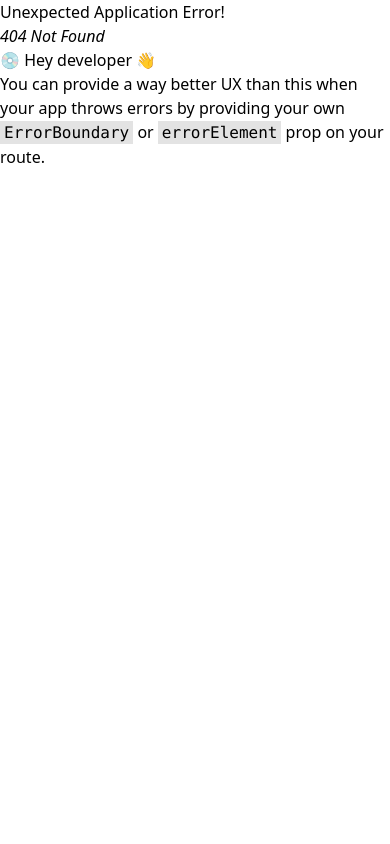
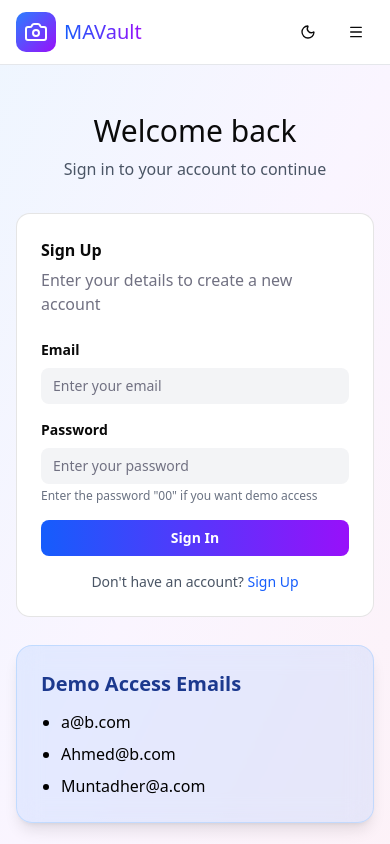
Before and after one commit to Eng-Muntadher/MAVault, a React (Vite) app: page /sign-in in a window 390 px wide. Before the commit this address had no page. Shown: the top 844 px of the page. Built offline with nearby package versions, Linux system fonts and the light colour scheme.

Commit message:
feat: add static responsive Sign In and Sign Up pages

```diff
--- a/src/components/NavActions.tsx
+++ b/src/components/NavActions.tsx
@@ -1,4 +1,5 @@
 import { Menu, Moon, Search } from "lucide-react";
+import { Link } from "react-router-dom";
 
 function NavActions() {
   return (
@@ -23,13 +24,19 @@ function NavActions() {
         <Moon size={16} />
       </button>
 
-      <button className="text-sm font-semibold px-4 py-2 cursor-pointer max-[890px]:hidden text-(--text-color) hover:bg-[#e9ebef] rounded-md">
+      <Link
+        to="/sign-in"
+        className="text-sm font-semibold px-4 py-2 cursor-pointer max-[890px]:hidden text-(--text-color) hover:bg-[#e9ebef] rounded-md"
+      >
         Sign In
-      </button>
+      </Link>
 
-      <button className="btn-bg text-(--text-color-2) font-semibold text-sm px-4 py-2 rounded-lg cursor-pointer max-[890px]:hidden">
+      <Link
+        to="/sign-up"
+        className="btn-bg text-(--text-color-2) font-semibold text-sm px-4 py-2 rounded-lg cursor-pointer max-[890px]:hidden"
+      >
         Sign Up
-      </button>
+      </Link>
 
       <button className="w-9 h-9 justify-center items-center rounded-md max-[890px]:flex min-[890px]:hidden cursor-pointer text-(--text-color) hover:bg-[#e9ebef]">
         <Menu size={16} aria-hidden="true" />
--- /dev/null
+++ b/src/components/SignInForm.tsx
@@ -0,0 +1,82 @@
+import { Link } from "react-router-dom";
+import Input from "../components/Input";
+import { useState } from "react";
+
+function SignInForm() {
+  const [email, setEmail] = useState("");
+  const [password, setPassword] = useState("");
+
+  function handleSubmit(e: React.FormEvent<HTMLFormElement>) {
+    e.preventDefault();
+    console.log({ email, password });
+  }
+
+  return (
+    <form
+      onSubmit={handleSubmit}
+      className="rounded-[0.875rem] border border-[rgba(0,0,0,0.10)] bg-white p-6 w-md max-w-full"
+    >
+      <h2 className="text-(--text-color) font-semibold mb-1.5">Sign Up</h2>
+      <p className="block text-(--input-placeholder-2) mb-6">
+        Enter your details to create a new account{" "}
+      </p>
+
+      <label
+        htmlFor="email"
+        className="block text-(--text-color) text-sm font-semibold mb-2"
+      >
+        Email
+      </label>
+      <Input
+        type="email"
+        required={true}
+        value={email}
+        id="email"
+        name="email"
+        autoComplete="email"
+        onChange={(e: React.ChangeEvent<HTMLInputElement>) =>
+          setEmail(e.target.value)
+        }
+        addedClasses="text-sm w-full mb-4"
+        placeholder="Enter your email"
+      />
+
+      <label
+        htmlFor="password"
+        className="block text-(--text-color) text-sm font-semibold mb-2"
+      >
+        Password
+      </label>
+      <Input
+        type="password"
+        required={true}
+        value={password}
+        id="password"
+        name="password"
+        autoComplete="password"
+        onChange={(e: React.ChangeEvent<HTMLInputElement>) =>
+          setPassword(e.target.value)
+        }
+        addedClasses="text-sm w-full mb-1"
+        placeholder="Enter your password"
+      />
+
+      <p className="text-xs mb-4 text-gray-500">
+        Enter the password "00" if you want demo access
+      </p>
+
+      <button className="btn-bg text-(--text-color-2) text-sm font-semibold text-center py-2 px-4 w-full mb-4 rounded-lg cursor-pointer">
+        Sign In
+      </button>
+
+      <p className="text-sm text-(--input-placeholder) text-center">
+        Don't have an account?{" "}
+        <Link to="/sign-up" className="text-(--selected-btn-pagination)">
+          Sign Up
+        </Link>
+      </p>
+    </form>
+  );
+}
+
+export default SignInForm;
--- /dev/null
+++ b/src/components/SignUpForm.tsx
@@ -0,0 +1,123 @@
+import { Link } from "react-router-dom";
+import Input from "../components/Input";
+import { useState } from "react";
+
+function SignUpForm() {
+  const [username, setUsername] = useState("");
+  const [email, setEmail] = useState("");
+  const [password, setPassword] = useState("");
+  const [confirmPassword, setConfirmPassword] = useState("");
+
+  function handleSubmit(e: React.FormEvent<HTMLFormElement>) {
+    e.preventDefault();
+    if (password === confirmPassword) {
+      console.log({ username, email, password, confirmPassword });
+    } else {
+      window.alert("Passwords must match!");
+    }
+  }
+  return (
+    <form
+      onSubmit={handleSubmit}
+      className="rounded-[0.875rem] border border-[rgba(0,0,0,0.10)] bg-white p-6 w-md max-w-full"
+    >
+      <h2 className="text-(--text-color) font-semibold mb-1.5">Sign Up</h2>
+      <p className="block text-(--input-placeholder-2) mb-6">
+        Enter your details to create a new account{" "}
+      </p>
+
+      <label
+        htmlFor="username"
+        className="block text-(--text-color) text-sm font-semibold mb-2"
+      >
+        Username
+      </label>
+      <Input
+        type="text"
+        required={true}
+        value={username}
+        id="username"
+        name="username"
+        autoComplete="username"
+        onChange={(e: React.ChangeEvent<HTMLInputElement>) =>
+          setUsername(e.target.value)
+        }
+        addedClasses="text-sm w-full mb-4"
+        placeholder="Enter your username"
+      />
+
+      <label
+        htmlFor="email"
+        className="block text-(--text-color) text-sm font-semibold mb-2"
+      >
+        Email
+      </label>
+      <Input
+        type="email"
+        required={true}
+        value={email}
+        id="email"
+        name="email"
+        autoComplete="email"
+        onChange={(e: React.ChangeEvent<HTMLInputElement>) =>
+          setEmail(e.target.value)
+        }
+        addedClasses="text-sm w-full mb-4"
+        placeholder="Enter your email"
+      />
+
+      <label
+        htmlFor="password"
+        className="block text-(--text-color) text-sm font-semibold mb-2"
+      >
+        Password
+      </label>
+      <Input
+        type="password"
+        required={true}
+        value={password}
+        id="password"
+        name="password"
+        autoComplete="password"
+        onChange={(e: React.ChangeEvent<HTMLInputElement>) =>
+          setPassword(e.target.value)
+        }
+        addedClasses="text-sm w-full mb-4"
+        placeholder="Enter your password"
+      />
+
+      <label
+        htmlFor="password"
+        className="block text-(--text-color) text-sm font-semibold mb-2"
+      >
+        Confirm Password
+      </label>
+      <Input
+        type="confirm-password"
+        required={true}
+        value={confirmPassword}
+        id="confirm-password"
+        name="confirm-password"
+        autoComplete="new-password"
+        onChange={(e: React.ChangeEvent<HTMLInputElement>) =>
+          setConfirmPassword(e.target.value)
+        }
+        addedClasses="text-sm w-full mb-5"
+        placeholder="Confirm your password"
+      />
+
+      <button className="btn-bg text-(--text-color-2) text-sm font-semibold text-center py-2 px-4 w-full mb-4 rounded-lg cursor-pointer">
+        Sign Up
+      </button>
+
+      <p className="text-sm text-(--input-placeholder) text-center">
+        Already have an account?{" "}
+        <Link to="/sign-in" className="text-(--selected-btn-pagination)">
+          Sign in
+        </Link>
+      </p>
+    </form>
+  );
+}
+
+export default SignUpForm;
--- /dev/null
+++ b/src/pages/SignIn.tsx
@@ -0,0 +1,36 @@
+import SignInForm from "../components/SignInForm";
+
+function SignIn() {
+  return (
+    <div className="flex flex-col items-center py-12 bg-linear-to-br from-blue-50 via-purple-50 to-pink-50 border-t border-b border-gray-200 backdrop-blur-md mb-8 px-4 sm:px-6 lg:px-6">
+      <h1 className="text-3xl text-(--text-color) mb-2 text-center">
+        Welcome back
+      </h1>
+
+      <p className="text-(--input-placeholder) mb-8 text-center">
+        Sign in to your account to continue
+      </p>
+
+      <SignInForm />
+
+      <section
+        aria-labelledby="demo-access-header"
+        className="max-w-md mx-auto mt-7 p-6 rounded-2xl border border-blue-300/40 bg-blue-500/10 backdrop-blur-md shadow-lg transition-colors duration-300 w-full"
+      >
+        <h2
+          id="demo-access-header"
+          className="text-xl font-semibold text-blue-900 mb-3"
+        >
+          Demo Access Emails
+        </h2>
+        <ul className="space-y-2 list-disc ml-5">
+          <li>a@b.com</li>
+          <li>Ahmed@b.com</li>
+          <li>Muntadher@a.com</li>
+        </ul>
+      </section>
+    </div>
+  );
+}
+
+export default SignIn;
--- /dev/null
+++ b/src/pages/SignUp.tsx
@@ -0,0 +1,18 @@
+import SignUpForm from "../components/SignUpForm";
+
+function SignUp() {
+  return (
+    <div className="flex flex-col items-center py-12 bg-linear-to-br from-blue-50 via-purple-50 to-pink-50 border-t border-b border-gray-200 backdrop-blur-md mb-8 px-4 sm:px-6 lg:px-6">
+      <h1 className="text-3xl text-(--text-color) mb-2 text-center">
+        Create an account
+      </h1>
+
+      <p className="text-(--input-placeholder) mb-8 text-center">
+        Join my community of creative minds 😊
+      </p>
+      <SignUpForm />
+    </div>
+  );
+}
+
+export default SignUp;
```
Also changed, not shown: src/App.tsx (+10 -0 lines), 1 other file (tests, documents, lock files or other folders).
